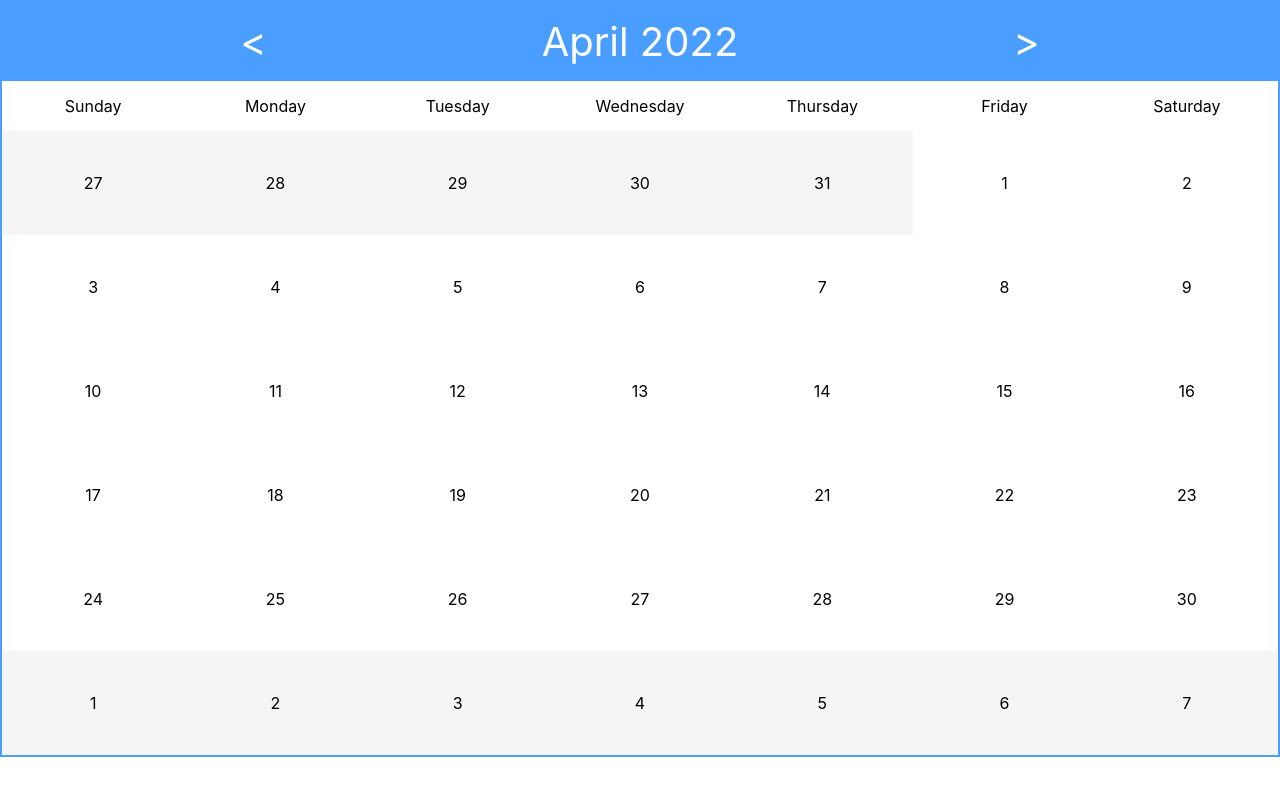
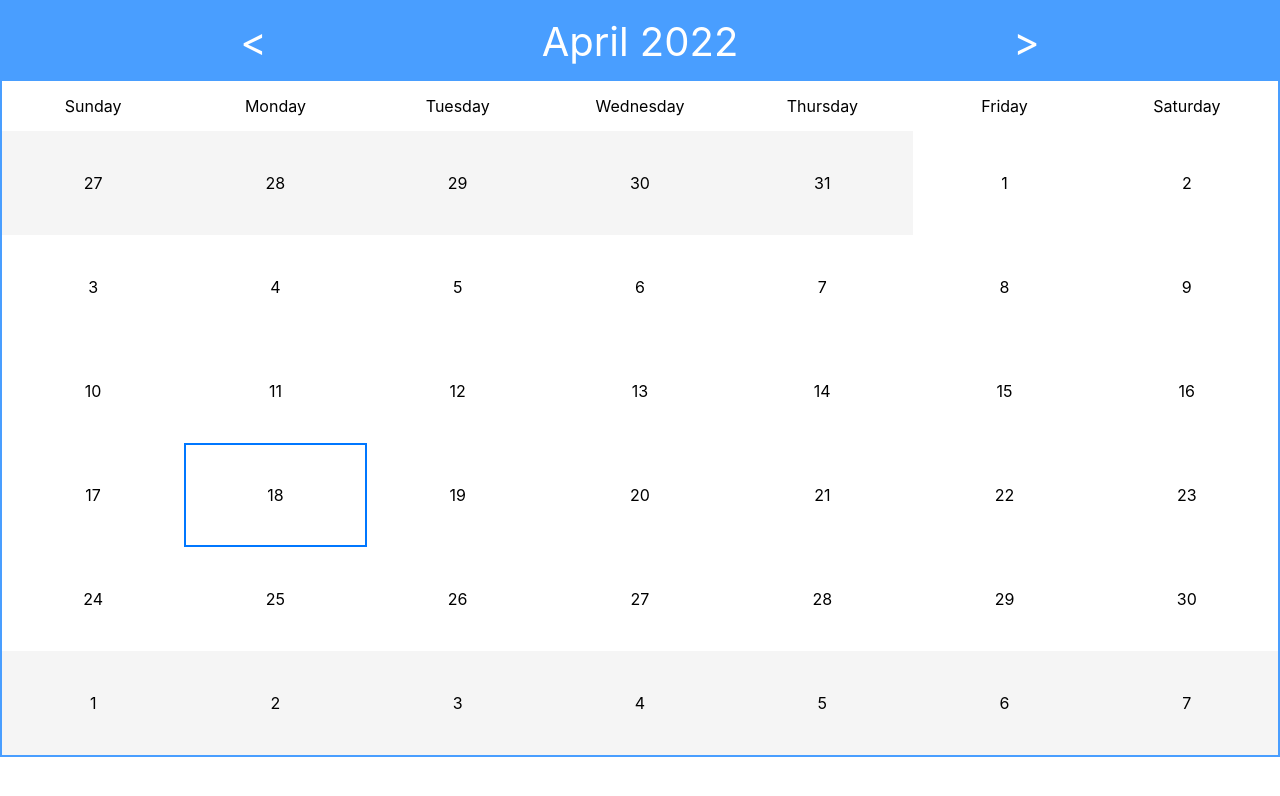
Before and after one commit to Tasty63/calendar-app, a React (Create React App) app: page / in a window 1280 px wide. Shown: the top 796 px of the page. Built offline with nearby package versions, Linux system fonts and the light colour scheme.

Commit message:
feat: make CalendarDay component

```diff
--- a/src/components/Calendar/Calendar.scss
+++ b/src/components/Calendar/Calendar.scss
@@ -33,28 +33,6 @@
     display: flex;
     flex-wrap: wrap;
   }
-
-  &__day {
-    display: flex;
-    justify-content: center;
-    flex: 0 0 calc(100% / 7);
-    padding: 40px 0;
-    box-sizing: border-box;
-    border: 2px solid transparent;
-
-    &:hover {
-      border: 2px solid $calendar-color;
-      cursor: pointer;
-    }
-
-    &_other-month {
-      background-color: $calendar-other-day-color;
-
-      &:hover {
-        border: 2px solid black;
-      }
-    }
-  }
 }
 
 .button-month {
--- a/src/components/Calendar/Calendar.tsx
+++ b/src/components/Calendar/Calendar.tsx
@@ -1,5 +1,6 @@
 import React, { useEffect, useState } from 'react';
 import { daysInCalendar, months, weekDays } from '../../config/constants';
+import CalendarDay from '../CalendarDay/CalendarDay';
 import './Calendar.scss';
 
 function Calendar() {
@@ -57,13 +58,8 @@ function Calendar() {
         </div>
         <div className="calendar__days">
           {daysArray.map((day, index) => {
-            const dayClassName =
-              day.getMonth() === currentDate.getMonth() ? 'calendar__day' : 'calendar__day calendar__day_other-month';
-            return (
-              <div key={day.toDateString()} className={dayClassName}>
-                {day.getDate()}
-              </div>
-            );
+            const isFromCurrentMonth = day.getMonth() === currentDate.getMonth();
+            return <CalendarDay date={day} isFromCurrentMonth={isFromCurrentMonth} />;
           })}
         </div>
       </div>
--- /dev/null
+++ b/src/components/CalendarDay/CalendarDay.scss
@@ -0,0 +1,27 @@
+@import '../../config/variables.scss';
+
+.calendar__day {
+  display: flex;
+  justify-content: center;
+  flex: 0 0 calc(100% / 7);
+  padding: 40px 0;
+  box-sizing: border-box;
+  border: 2px solid transparent;
+
+  &:hover {
+    border: 2px solid $calendar-color;
+    cursor: pointer;
+  }
+
+  &_other-month {
+    background-color: $calendar-other-day-color;
+
+    &:hover {
+      border: 2px solid black;
+    }
+  }
+
+  &_today {
+    border: 2px solid $calendar-today-color;
+  }
+}
--- /dev/null
+++ b/src/components/CalendarDay/CalendarDay.tsx
@@ -0,0 +1,27 @@
+import React from 'react';
+import { CalendarDayProps } from '../../types/calendar.types';
+import './CalendarDay.scss';
+
+function CalendarDay({ date, isFromCurrentMonth }: CalendarDayProps) {
+  const isToday = (date: Date) => {
+    return (
+      date.getDate() === new Date().getDate() &&
+      date.getMonth() === new Date().getMonth() &&
+      date.getFullYear() === new Date().getFullYear()
+    );
+  };
+
+  const dayClassName = isFromCurrentMonth
+    ? isToday(date)
+      ? 'calendar__day calendar__day_today'
+      : 'calendar__day'
+    : 'calendar__day calendar__day_other-month';
+
+  return (
+    <div key={date.toDateString()} className={dayClassName}>
+      {date.getDate()}
+    </div>
+  );
+}
+
+export default CalendarDay;
--- a/src/config/constants.ts
+++ b/src/config/constants.ts
@@ -8,7 +8,7 @@ export const months = [
   'July',
   'August',
   'September',
-  'Octember',
+  'October',
   'November',
   'December',
 ];
--- a/src/config/variables.scss
+++ b/src/config/variables.scss
@@ -1,2 +1,3 @@
 $calendar-color: rgb(73, 158, 255);
 $calendar-other-day-color: rgb(245, 245, 245);
+$calendar-today-color: rgb(0, 119, 255);
--- /dev/null
+++ b/src/types/calendar.types.ts
@@ -0,0 +1,4 @@
+export interface CalendarDayProps {
+  date: Date;
+  isFromCurrentMonth: boolean;
+}
```
Also changed, not shown: 1 other file (tests, documents, lock files or other folders).
